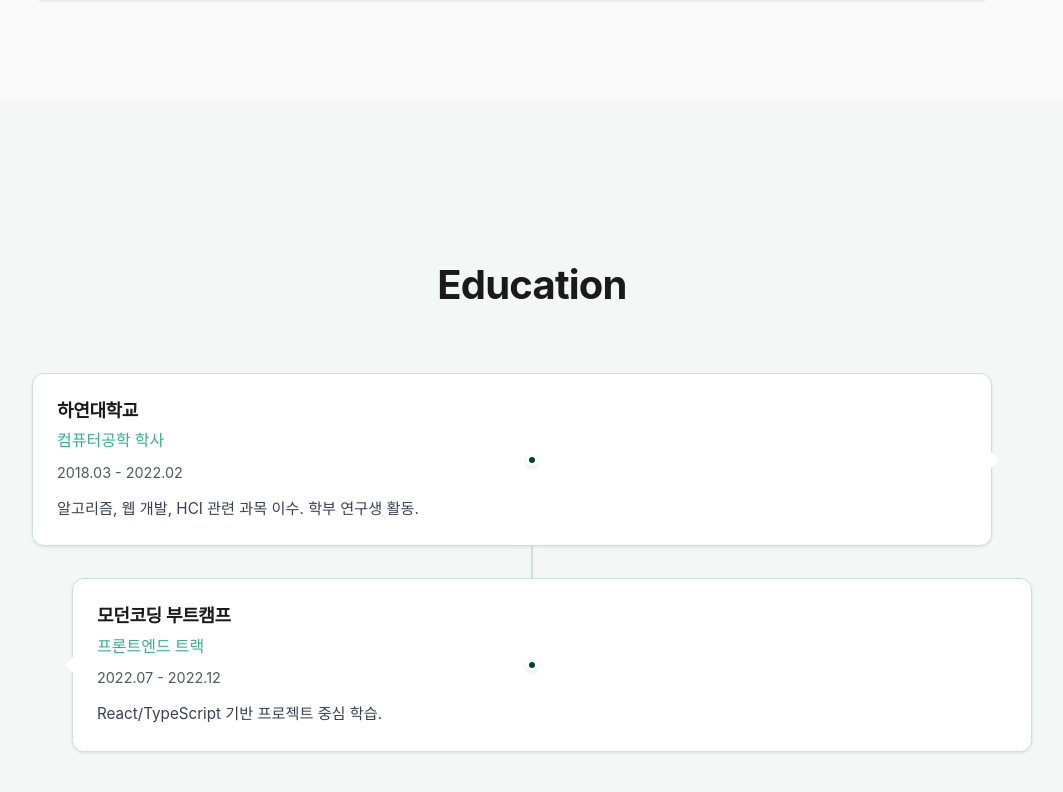
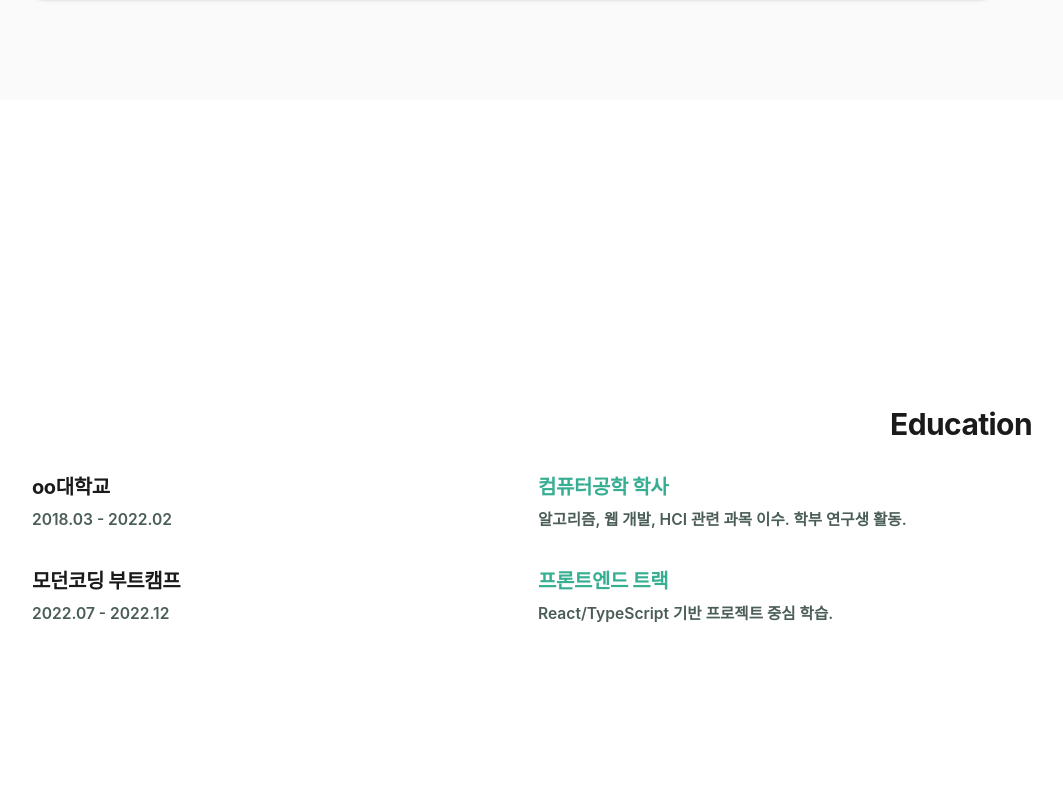
Before and after one commit to doh-ha/doh-ha.github.io, a React (Create React App) app: page / in a window 1280 px wide. Shown: the part 2389-3181 px from the top of the page, without its empty margins (108-1171 px from the left). Built offline with nearby package versions, Linux system fonts and the light colour scheme.

Commit message:
💄 redesign Education section

```diff
--- a/src/data/Education.data.ts
+++ b/src/data/Education.data.ts
@@ -7,7 +7,7 @@ export interface EducationItemData {
 
 export const educations: EducationItemData[] = [
   {
-    school: "하연대학교",
+    school: "oo대학교",
     degree: "컴퓨터공학 학사",
     period: "2018.03 - 2022.02",
     details: "알고리즘, 웹 개발, HCI 관련 과목 이수. 학부 연구생 활동.",
--- a/src/sections/Education.styles.ts
+++ b/src/sections/Education.styles.ts
@@ -2,11 +2,11 @@ import styled from "styled-components";
 
 export const Section = styled.section`
   min-height: 100vh;
-  padding: 100px 20px 60px;
+  padding: 80px 20px 40px;
   display: flex;
   align-items: center;
   justify-content: center;
-  background: ${({ theme }) => theme.colors.backgroundGray};
+  background: ${({ theme }) => theme.colors.backgroundWhite};
 `;
 
 export const Container = styled.div`
@@ -15,93 +15,80 @@ export const Container = styled.div`
 `;
 
 export const Title = styled.h2`
-  font-size: ${({ theme }) => theme.typography.fontSize["2xl"]};
+  font-size: 1.875rem; /* ~30px */
   font-weight: ${({ theme }) => theme.typography.fontWeight.bold};
   color: ${({ theme }) => theme.colors.textPrimary};
-  text-align: center;
-  margin-bottom: ${({ theme }) => theme.spacing["3xl"]};
+  text-align: right;
+  margin-bottom: 28px;
 `;
 
-export const Timeline = styled.div`
-  position: relative;
+export const List = styled.div`
+  display: flex;
+  flex-direction: column;
+  gap: 24px;
+`;
 
-  &::before {
-    content: "";
-    position: absolute;
-    left: 50%;
-    top: 0;
-    bottom: 0;
-    width: 2px;
-    background: ${({ theme }) => theme.colors.borderColor};
-    transform: translateX(-50%);
+export const Block = styled.div`
+  padding: 0;
+`;
+
+export const Row = styled.div`
+  display: grid;
+  grid-template-columns: 1fr 1fr;
+  gap: 12px;
+
+  @media (max-width: ${({ theme }) => theme.breakpoints.mobile}) {
+    grid-template-columns: 1fr;
   }
 `;
 
-export const Item = styled.div<{ isLeft: boolean }>`
-  display: flex;
-  margin-bottom: 32px;
-  position: relative;
-
-  ${(props) => (props.isLeft ? "flex-direction: row;" : "flex-direction: row-reverse;")}
+export const School = styled.h3`
+  font-size: 1.25rem; /* 20px */
+  font-weight: 700;
+  color: ${({ theme }) => theme.colors.textPrimary};
+  margin: 0;
 `;
 
-export const Card = styled.div<{ isLeft: boolean }>`
-  flex: 1;
-  background: ${({ theme }) => theme.colors.backgroundWhite};
-  border-radius: ${({ theme }) => theme.borderRadius.lg};
-  padding: ${({ theme }) => theme.spacing.lg};
-  box-shadow: ${({ theme }) => theme.shadows.sm};
-  border: 1px solid ${({ theme }) => theme.colors.borderColor};
-  position: relative;
-
-  ${(props) => (props.isLeft ? "margin-right: 40px;" : "margin-left: 40px;")}
-
-  &::before {
-    content: "";
-    position: absolute;
-    top: 50%;
-    width: 0;
-    height: 0;
-    border: 8px solid transparent;
-    ${(props) => (props.isLeft ? "right: -16px; border-left-color: #fff;" : "left: -16px; border-right-color: #fff;")}
-    transform: translateY(-50%);
-  }
+export const Degree = styled.h3`
+  font-size: 1.25rem; /* 20px */
+  font-weight: 700;
+  color: ${({ theme }) => theme.colors.textAccent};
+  margin: 0;
 `;
 
-export const Dot = styled.div`
-  position: absolute;
-  left: 50%;
-  top: 50%;
-  transform: translate(-50%, -50%);
-  width: 12px;
-  height: 12px;
-  background: ${({ theme }) => theme.colors.primary};
-  border-radius: 50%;
-  border: 3px solid ${({ theme }) => theme.colors.backgroundWhite};
-  box-shadow: 0 2px 4px rgba(0, 0, 0, 0.1);
-`;
+export const Meta = styled.div`
+  display: grid;
+  grid-template-columns: 1fr 1fr;
+  gap: 12px;
+  margin-top: 6px;
 
-export const School = styled.h3`
-  font-size: 1.125rem;
-  font-weight: 600;
-  color: ${({ theme }) => theme.colors.textPrimary};
-  margin-bottom: 4px;
-`;
-
-export const Degree = styled.p`
-  color: ${({ theme }) => theme.colors.textAccent};
-  font-weight: 500;
-  margin-bottom: 6px;
+  @media (max-width: ${({ theme }) => theme.breakpoints.mobile}) {
+    grid-template-columns: 1fr;
+  }
 `;
 
 export const Period = styled.p`
   color: ${({ theme }) => theme.colors.textSecondary};
-  font-size: 0.9rem;
-  margin-bottom: 12px;
+  font-size: 0.975rem; /* ~15.6px */
+  font-weight: 600;
+  margin: 0;
 `;
 
-export const Details = styled.p`
+export const Location = styled.p`
+  color: ${({ theme }) => theme.colors.textSecondary};
+  font-size: 0.975rem;
+  font-weight: 600;
+  margin: 0;
+`;
+
+export const Details = styled.ul`
+  margin: 10px 0 0;
+  padding-left: 1rem;
   color: ${({ theme }) => theme.colors.textMuted};
-  line-height: 1.6;
-  font-size: 0.95rem;
+  line-height: 1.7;
+  font-size: 0.95rem; /* ~15px */
+
+  li::marker {
+    color: ${({ theme }) => theme.colors.primary};
+  }
 `;
--- a/src/sections/Education.tsx
+++ b/src/sections/Education.tsx
@@ -1,25 +1,36 @@
 import React from "react";
 import { educations } from "../data/Education.data";
-import { Section, Container, Title, Timeline, Item, Card, Dot, School, Degree, Period, Details } from "./Education.styles";
+import { Section, Container, Title, List, Block, Row, School, Degree, Meta, Period, Location, Details } from "./Education.styles";
 
 const Education: React.FC = () => {
   return (
     <Section id="education">
       <Container>
         <Title>Education</Title>
-        <Timeline>
+        <List>
           {educations.map((ed, index) => (
-            <Item key={index} isLeft={index % 2 === 0}>
-              <Card isLeft={index % 2 === 0}>
+            <Block key={index}>
+              <Row>
                 <School>{ed.school}</School>
                 <Degree>{ed.degree}</Degree>
+              </Row>
+              <Meta>
                 <Period>{ed.period}</Period>
-                {ed.details && <Details>{ed.details}</Details>}
-              </Card>
-              <Dot />
-            </Item>
+                <Location>{ed.details ? ed.details.split("|")[0] : ""}</Location>
+              </Meta>
+              {ed.details && (
+                <Details>
+                  {ed.details
+                    .split("|")
+                    .slice(1)
+                    .map((d, i) => (
+                      <li key={i}>{d.trim()}</li>
+                    ))}
+                </Details>
+              )}
+            </Block>
           ))}
-        </Timeline>
+        </List>
       </Container>
     </Section>
   );
```
